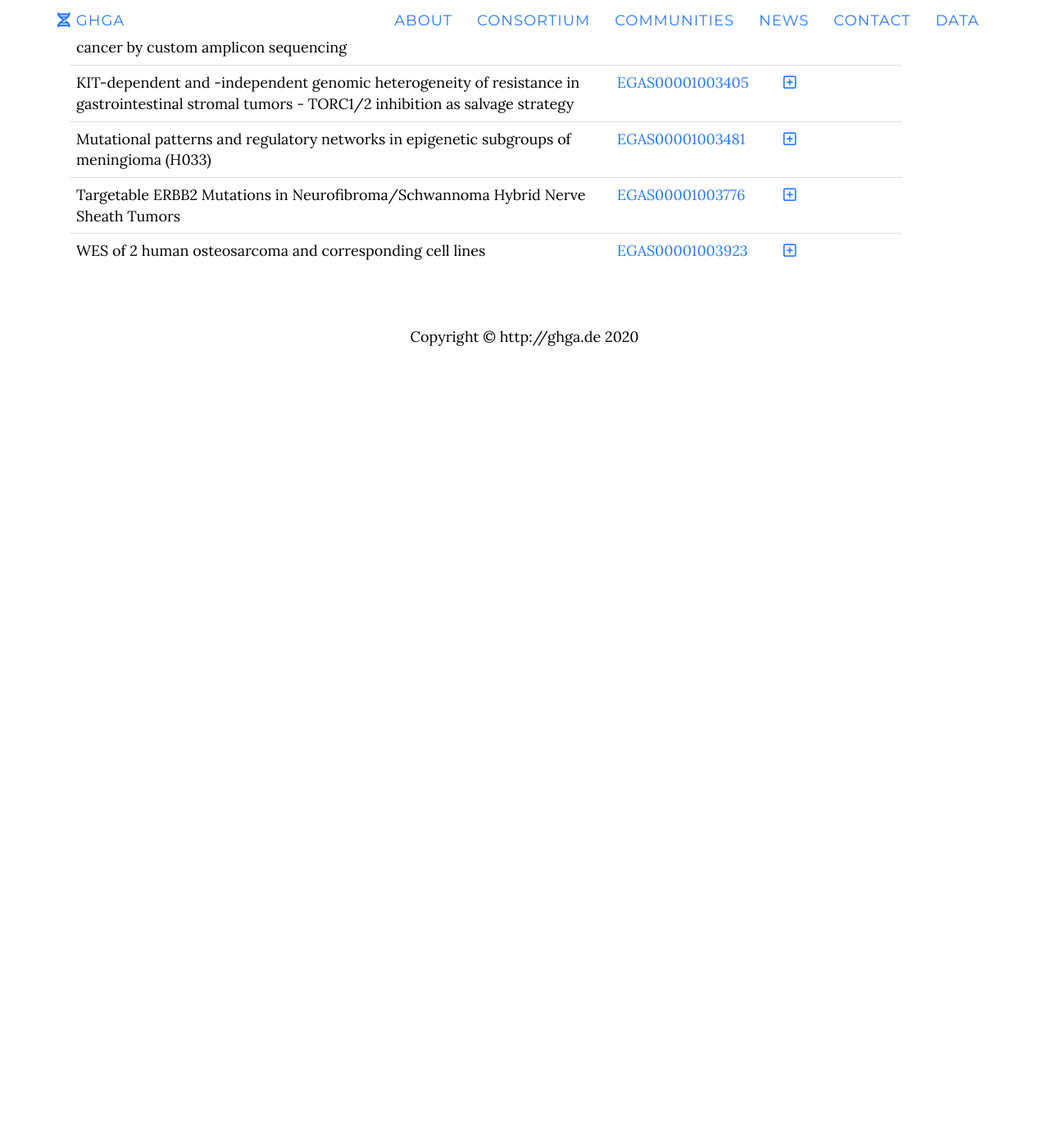
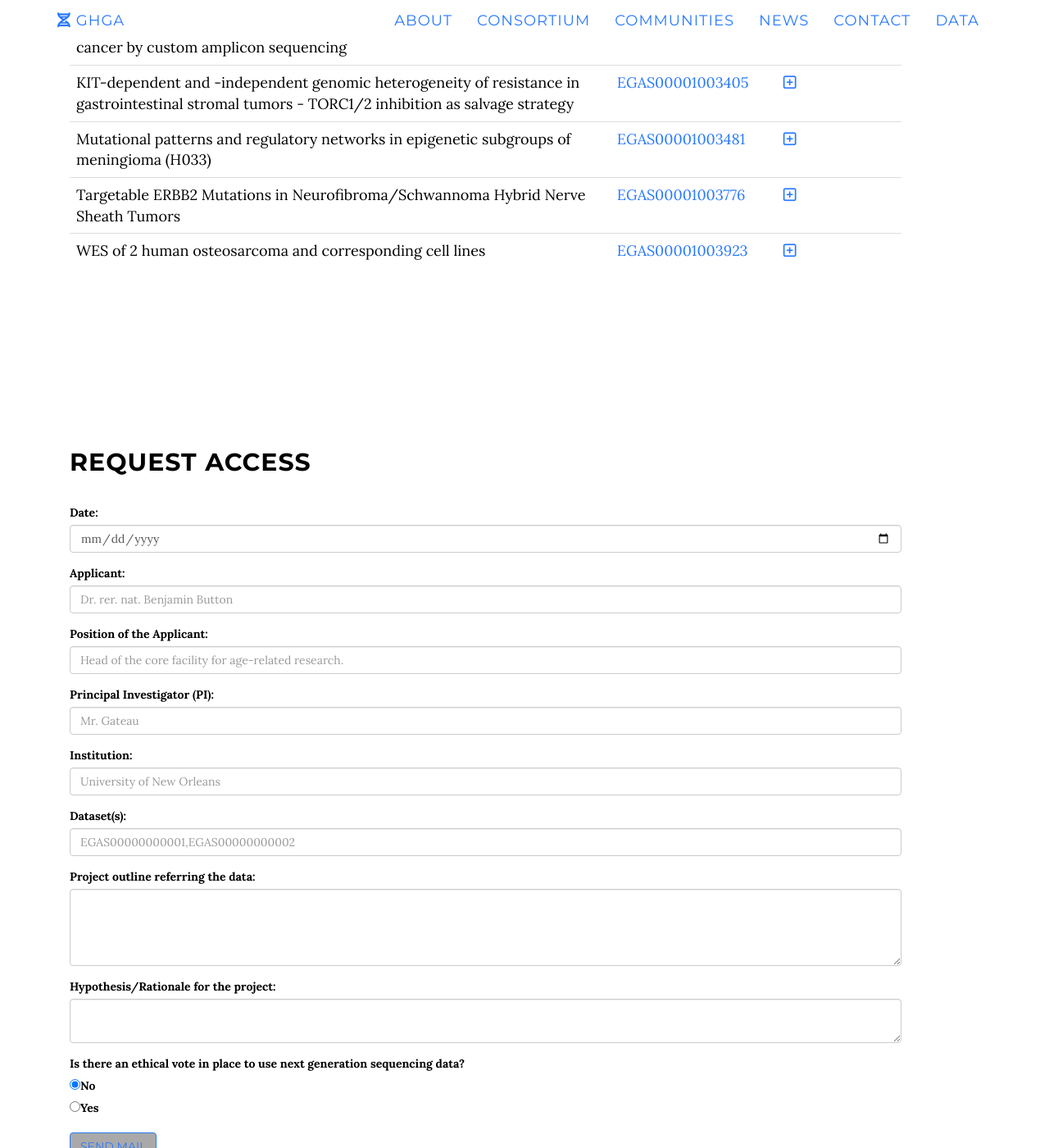
Before and after one commit to ghga-de/online, a Jekyll site: the page built from data.html, in a window 1280 px wide and 1400 px high, scrolled down 2852 px. Shown: the whole window at 82% size. Built offline with Jekyll 4.4.1, drawn with Linux system fonts in a browser that asks for light colours; nearby versions of some CDN libraries; before the commit the page ends 3326 px from its top, so only the background shows below that.

Commit message:
Create DACO Information Form

```diff
--- /dev/null
+++ b/_includes/data/access.html
@@ -0,0 +1,61 @@
+    <!-- Data Section -->
+	<script type="text/javascript">
+		function test() {
+			alert("Hi");
+		}
+    </script>
+    <section id="data-access" class="content-section text-center">
+        <div class="container">
+       		<div class="col-lg-11 col-lg-offset-0">
+
+		        <h2>Request Access</h2>
+		        <form name="accessForm" action="" method="POST">
+		        	<div class="form-group">
+		        		<label for="applicationDate">Date:</label>
+		        		<input type="date" name="applicationDate" class="form-control" id="applicationDate">
+		        	</div>
+		        	<div class="form-group">
+		        		<label for="applicant">Applicant:</label>
+			        	<input type="textfield" name="applicant" class="form-control" id="applicant" placeholder="Dr. rer. nat. Benjamin Button">
+			        </div>
+			       	<div class="form-group">
+			       		<label for="applicantPosition">Position of the Applicant:</label>
+			        	<input type="textfield" name="applicantPosition" class="form-control" id="applicantPosition" placeholder="Head of the core facility for age-related research.">
+			        </div>
+			        <div class="form-group">
+			        	<label for="principalInvestigator">Principal Investigator (PI):</label>
+			        	<input type="textfield" name="principalInvestigator" class="form-control" id="principalInvestigator" placeholder="Mr. Gateau">
+			        </div>
+			        <div class="form-group">
+			        	<label for="institution">Institution:</label>
+			        	<input type="textfield" name="institution" class="form-control" id="institution" placeholder="University of New Orleans">
+			        </div>
+			        <div class="form-group">
+			        	<label for="datasets">Dataset(s):</label>
+			        	<input type="textfield" name="datasets", class="form-control" id="datasets" placeholder="EGAS00000000001,EGAS00000000002">
+			        </div>
+			        <div class="form-group">
+			        	<label for="projectOutline">Project outline referring the data:</label>
+			        	<textarea rows="4" name="projectOutline" class="form-control" id="projectOutline"></textarea>
+			        </div>
+			        <div class="form-group">
+			        	<label for="hypothesis">Hypothesis/Rationale for the project:</label>
+			        	<textarea rows="2" name="hypothesis" class="form-control" id="hypothesis"></textarea>
+			        </div>
+			        <div class="form-group">
+			        	<label for="ethicalVoteInPlace">Is there an ethical vote in place to use next generation sequencing data?
+			        	</label>
+			        	<div class="input-group">
+			        		<input type="radio" id="ethicalNo" name="ethicalVoteRadio" checked>
+			        		<label class="custom-control-label" for="ethicalNo">No</label>
+			        	</div>
+			        	<div class="input-group">
+			        		<input type="radio" id="ethicalYes" name="ethicalVoteRadio">
+			        		<label class="custom-control-label" for="ethicalYes">Yes</label>
+			        	</div>
+			        </div>
+		        	<input type="button" name="sendButton" value="Send Mail" class="btn btn-default" onclick="test()">
+		        </form>
+	    	</div>
+        </div>
+    </section>
--- a/_layouts/data.html
+++ b/_layouts/data.html
@@ -4,6 +4,7 @@
     <body id="page-top" data-spy="scroll" data-target=".navbar-fixed-top">
     {% include data/nav.html %}
     {% include data/data.html %}
+    {% include data/access.html %}
     {% include footer.html %}
     {% include js.html %}
 </body>
```
